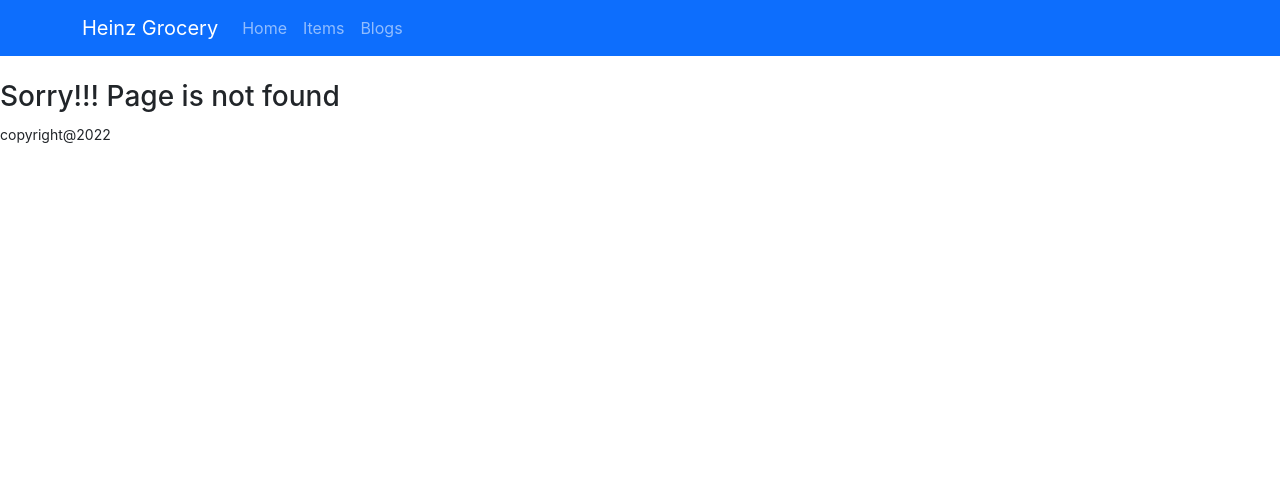
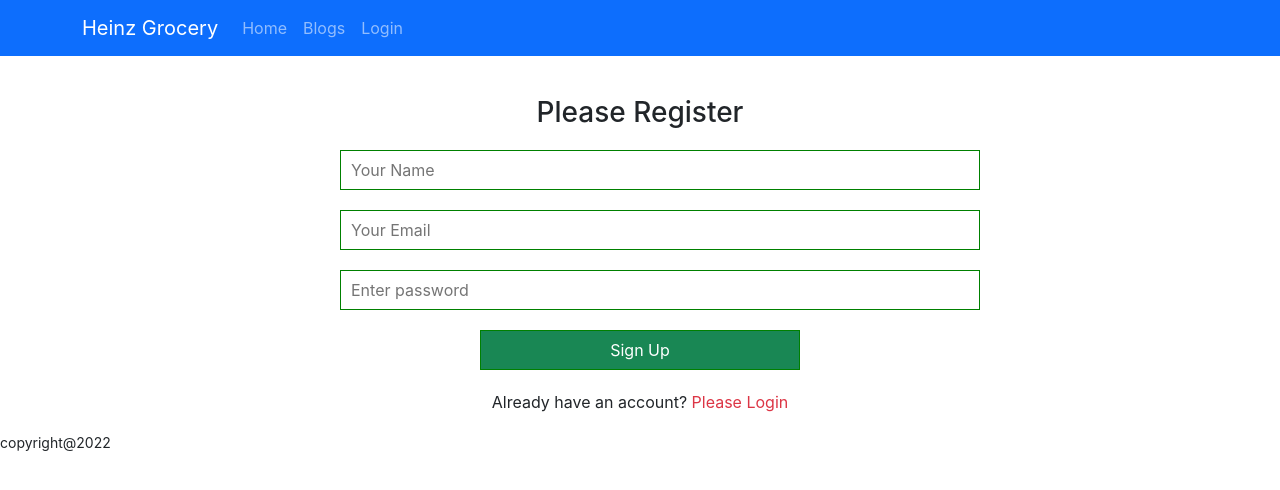
Before and after one commit to anika-aurony/heinz-grocery-client-side, a React (Create React App) app: page /signUp in a window 1280 px wide. Before the commit this address had no page. Shown: the top 490 px of the page. Built offline with nearby package versions, Linux system fonts and the light colour scheme.

Commit message:
login added

```diff
--- a/src/App.js
+++ b/src/App.js
@@ -3,6 +3,9 @@ import './App.css';
 import Blogs from './components/Blogs/Blogs';
 import Home from './components/Home/Home';
 import Inventory from './components/Inventory/Inventory';
+import Login from './components/Login/Login/Login';
+import SignUp from './components/Login/SignUp/SignUp';
+import ManageInventories from './components/ManageInventories/ManageInventories';
 import Footer from './components/Shared/Footer/Footer';
 import Header from './components/Shared/Header/Header';
 import NotFound from './components/Shared/NotFound/NotFound';
@@ -16,6 +19,10 @@ function App() {
         <Route path="/home" element={<Home></Home>}></Route>
         <Route path="/blogs" element={<Blogs></Blogs>}></Route>
         <Route path="/Inventory/:id" element={<Inventory></Inventory>}></Route>
+        <Route path="/manageInventories" element={<ManageInventories></ManageInventories>}></Route>
+
+        <Route path="/login" element={<Login></Login>}></Route>
+        <Route path="/signUp" element={<SignUp></SignUp>}></Route>
         <Route path="*" element={<NotFound></NotFound>}></Route>
       </Routes>
       <Footer></Footer>
--- a/src/components/Inventories/Inventories.js
+++ b/src/components/Inventories/Inventories.js
@@ -1,10 +1,12 @@
 import React, { useEffect, useState } from 'react';
+import { Link, useNavigate } from 'react-router-dom';
 import Product from '../Product/Product';
 import './Inventories.css'
 
 
 const Inventories = () => {
     const [items, setItems] = useState([]);
+    const navigate = useNavigate()
 
     useEffect(() => {
         fetch('items.json')
@@ -12,6 +14,11 @@ const Inventories = () => {
             .then(data => setItems(data));
 
     }, [])
+
+    const navigateManageInventories = event => {
+        navigate('/manageInventories')
+
+    }
 
     return (
         <div>
@@ -22,7 +29,8 @@ const Inventories = () => {
                 }
 
             </div>
-            <button>Manage Inventories</button>
+
+            <Link to="/manageInventories" className='mx-auto' onClick={navigateManageInventories}><button className='button mt-3 ms-5' >Manage Inventories</button></Link>
         </div>
     );
 };
--- /dev/null
+++ b/src/components/Login/Login/Login.js
@@ -0,0 +1,50 @@
+import React, { useRef } from 'react';
+import { Button, Form } from 'react-bootstrap';
+import { Link, useNavigate } from 'react-router-dom';
+
+const Login = () => {
+
+    const emailRef = useRef();
+    const passwordRef = useRef('');
+    const navigate = useNavigate()
+
+    const handleSubmit = event => {
+        event.preventDefault();
+        const email = emailRef.current.value;
+        const password = passwordRef.current.value;
+        console.log(email, password)
+        // signInWithEmailAndPassword(email, password)
+    }
+
+    const navigateSignUp = event => {
+        navigate('/register')
+
+    }
+
+    return (
+        <div className='container w-50 mx-auto'>
+            <h3 className='text-primary text-center mt-3 title'>Please Login</h3>
+            <Form onSubmit={handleSubmit}>
+                <Form.Group className="mb-3" controlId="formBasicEmail">
+
+                    <Form.Control ref={emailRef} type="email" placeholder="Enter email" required />
+
+                </Form.Group>
+
+                <Form.Group className="mb-3" controlId="formBasicPassword">
+
+                    <Form.Control ref={passwordRef}  type="password" placeholder="Password" required />
+                </Form.Group>
+                <Form.Group className="mb-3" controlId="formBasicCheckbox">
+                    <Form.Check type="checkbox" label="Check me out" />
+                </Form.Group>
+                <Button variant="primary" type="submit">
+                    Submit
+                </Button>
+            </Form>
+            <p>New to Heinz Grocery? <Link to="/signUp" className='text-danger pt-2 text-decoration-none' onClick={navigateSignUp}>Please Register</Link></p>
+        </div>
+    );
+};
+
+export default Login;
--- /dev/null
+++ b/src/components/Login/SignUp/SignUp.css
@@ -0,0 +1,13 @@
+.register-form{
+    margin: 0 auto;
+    width: 50%;
+    text-align: center;
+}
+.register-form input{
+    display: block;
+    width: 100%;
+    height: 40px;
+    padding-left: 10px;
+    margin: 20px;
+    border: 1px solid green;
+}
--- /dev/null
+++ b/src/components/Login/SignUp/SignUp.js
@@ -0,0 +1,32 @@
+import React from 'react';
+import './SignUp.css'
+import { Link, useNavigate } from 'react-router-dom';
+
+const SignUp = () => {
+
+    const navigate = useNavigate();
+    const navigateLogin = () =>{
+        navigate('/login')
+    }
+    const handleRegister = event =>{
+
+    }
+
+    return (
+        <div className='register-form'>
+
+            <h3 className='title mt-3'>Please Register</h3>
+            <form onSubmit={handleRegister}>
+                <input type='text' name='name' id='' placeholder='Your Name' />
+
+                <input type='email' name='email' id='' placeholder='Your Email' required />
+
+                <input type='password' name='password' id='' placeholder='Enter password' required />
+                <input className='bg-success text-white p-1 d-block mx-auto w-50' type="submit" value='Sign Up' />
+            </form>
+            <p>Already have an account? <Link to='/login' className='text-danger pt-2 pe-auto text-decoration-none' onClick={navigateLogin}>Please Login</Link></p>
+        </div>
+    );
+};
+
+export default SignUp;
--- /dev/null
+++ b/src/components/ManageInventories/ManageInventories.js
@@ -0,0 +1,11 @@
+import React from 'react';
+
+const ManageInventories = () => {
+    return (
+        <div>
+            <h1>hi</h1>
+        </div>
+    );
+};
+
+export default ManageInventories;
--- a/src/components/Shared/Header/Header.js
+++ b/src/components/Shared/Header/Header.js
@@ -11,8 +11,9 @@ const Header = () => {
                     <Navbar.Brand as={Link} to="/">Heinz Grocery</Navbar.Brand>
                     <Nav className="me-auto">
                         <Nav.Link as={Link} to="/home">Home</Nav.Link>
-                        <Nav.Link as={Link} to="#items">Items</Nav.Link>
+
                         <Nav.Link as={Link} to="/blogs">Blogs</Nav.Link>
+                        <Nav.Link as={Link} to="/login">Login</Nav.Link>
                     </Nav>
                 </Container>
             </Navbar>
```
Also changed, not shown: src/components/Login/Login/Login.css (added), src/components/ManageInventories/ManageInventories.css (added).
